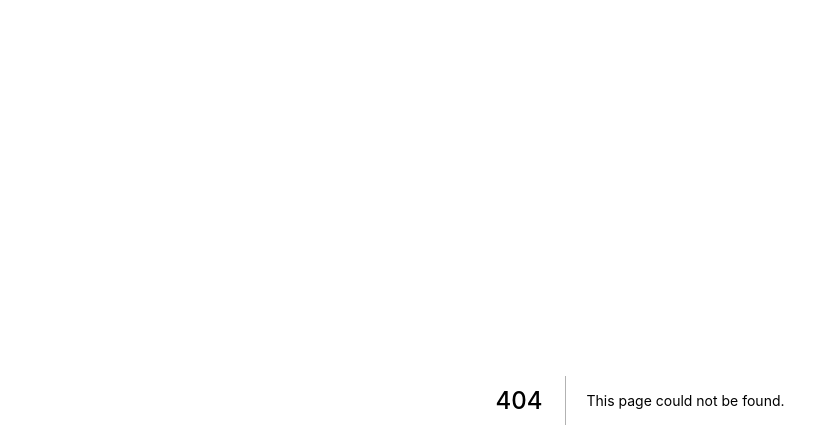
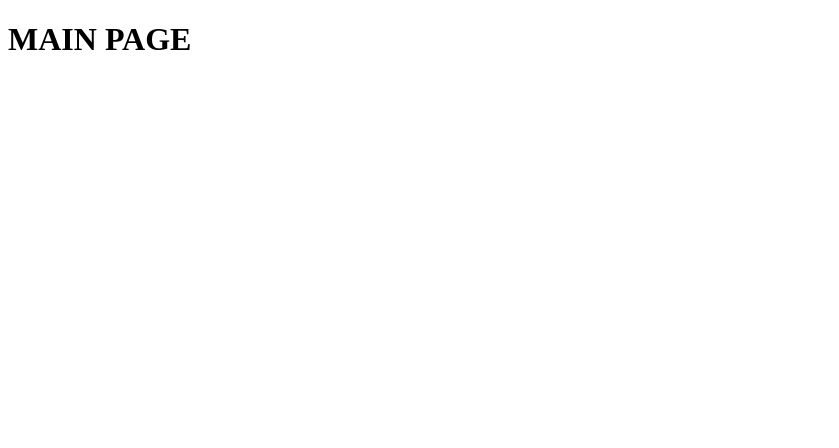
Before and after one commit to eronscode/next-js-and-react, a Next.js app: page /portfolio in a window 1280 px wide. Before the commit this address had no page. Shown: the top 448 px of the page, without its empty margins (0-839 px from the left). Built offline with nearby package versions, Linux system fonts and the light colour scheme.

Commit message:
Added dynamic routing

```diff
--- a/pages/about.js
+++ b/pages/about.js
@@ -1,5 +1,4 @@
-import React from 'react'
-import PropTypes from 'prop-types'
+
 
 function About(props) {
     return (
@@ -9,8 +8,5 @@ function About(props) {
     )
 }
 
-About.propTypes = {
-
-}
 
 export default About
--- /dev/null
+++ b/pages/portfolio/index.js
@@ -0,0 +1,7 @@
+export default function PortfolioPage() {
+    return (
+        <div>
+            <h1>MAIN PAGE</h1>
+        </div>
+    )
+}
```
Also changed, not shown: pages/index.js (+1 -7 lines), pages/portfolio/[portfolioid].js (added, +15 -0 lines), pages/portfolio/list.js (added, +7 -0 lines).
